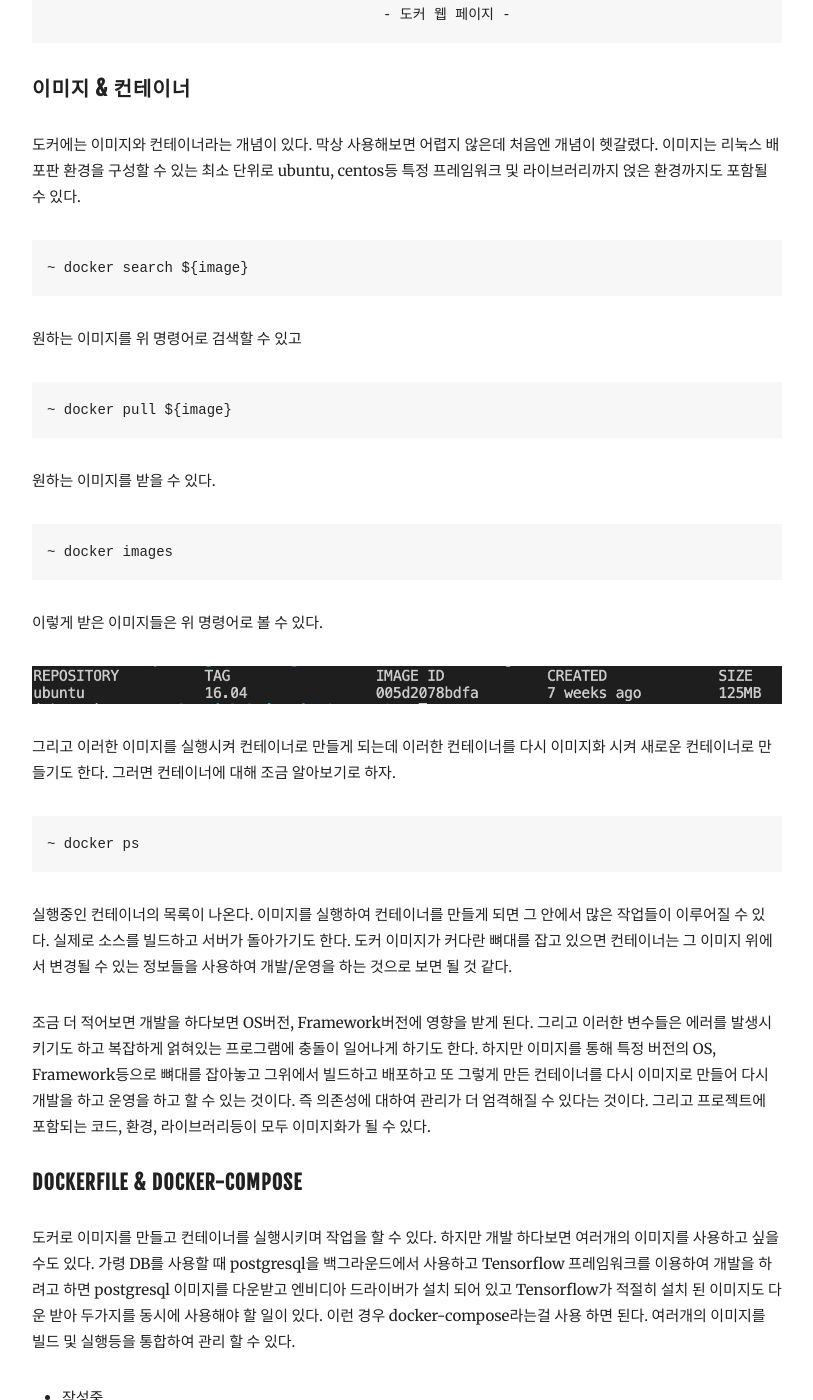
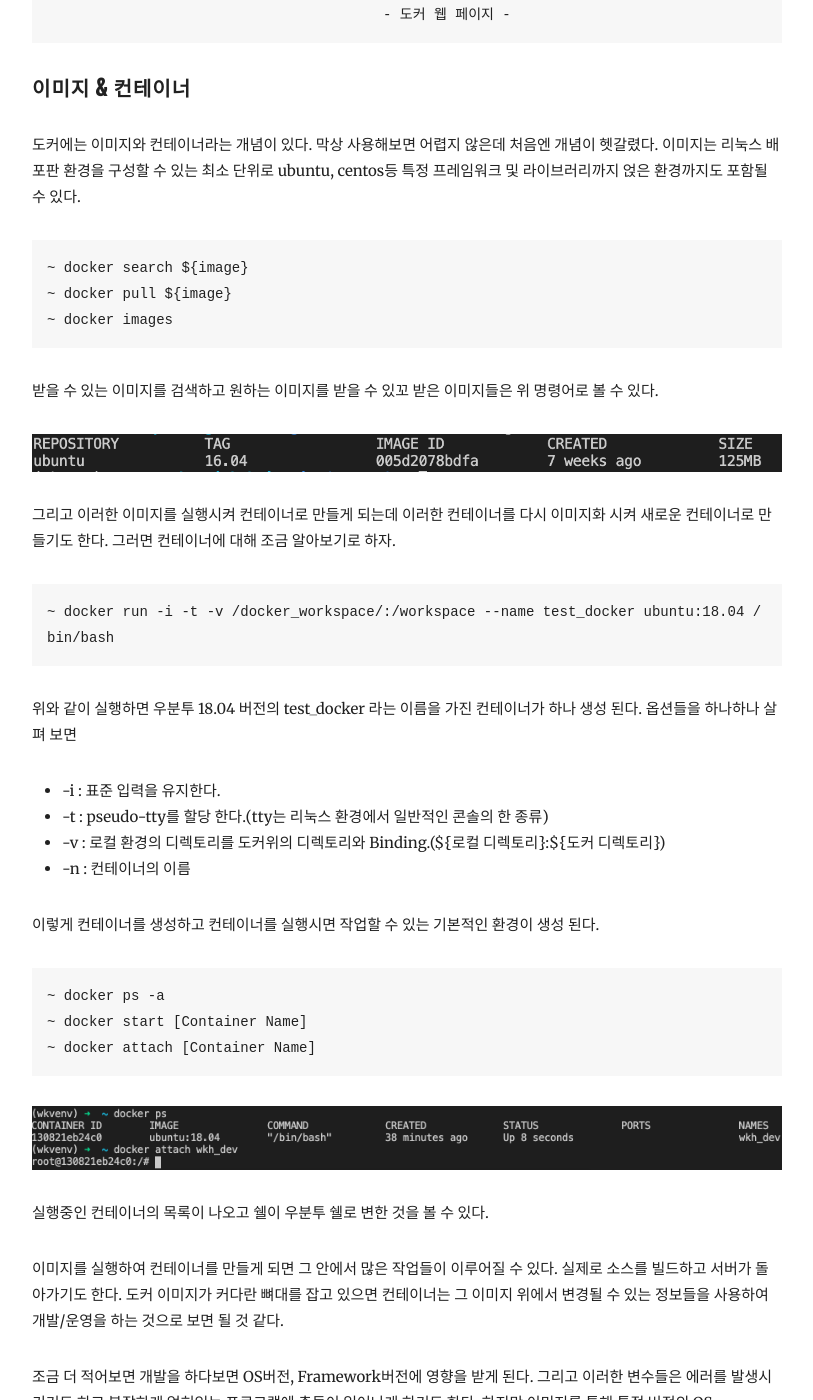
Before and after one commit to captwk5/captwk5.github.io, a Jekyll site: the page built from _posts/2020-06-03-basic-of-docker.md, in a window 1280 px wide and 1400 px high, scrolled down 1103 px. Shown: the whole window, without its empty margins (233-1046 px from the left). Built offline with Jekyll 4.4.1, drawn with Linux system fonts in a browser that asks for light colours; nearby versions of some CDN libraries.

Commit message:
docker basic

```diff
--- a/_posts/2020-06-03-basic-of-docker.md
+++ b/_posts/2020-06-03-basic-of-docker.md
@@ -22,21 +22,11 @@ tags:   [Development_Docker]
 
 {% highlight markdown %}
 ~ docker search ${image}
-{% endhighlight %}
-
-원하는 이미지를 위 명령어로 검색할 수 있고
-
-{% highlight markdown %}
 ~ docker pull ${image}
-{% endhighlight %}
-
-원하는 이미지를 받을 수 있다.
-
-{% highlight markdown %}
 ~ docker images
 {% endhighlight %}
 
-이렇게 받은 이미지들은 위 명령어로 볼 수 있다.
+받을 수 있는 이미지를 검색하고 원하는 이미지를 받을 수 있꼬 받은 이미지들은 위 명령어로 볼 수 있다.
 
 ![]({{site.baseurl}}/post_images/docker_images.jpg)
 
@@ -44,22 +34,31 @@ tags:   [Development_Docker]
 그러면 컨테이너에 대해 조금 알아보기로 하자.
 
 {% highlight markdown %}
-~ docker ps
+~ docker run -i -t -v /docker_workspace/:/workspace --name test_docker ubuntu:18.04 /bin/bash
 {% endhighlight %}
 
-실행중인 컨테이너의 목록이 나온다.
+위와 같이 실행하면 우분투 18.04 버전의 test_docker 라는 이름을 가진 컨테이너가 하나 생성 된다.
+옵션들을 하나하나 살펴 보면
+* -i : 표준 입력을 유지한다.
+* -t : pseudo-tty를 할당 한다.(tty는 리눅스 환경에서 일반적인 콘솔의 한 종류)
+* -v : 로컬 환경의 디렉토리를 도커위의 디렉토리와 Binding.(${로컬 디렉토리}:${도커 디렉토리})
+* -n : 컨테이너의 이름
+
+이렇게 컨테이너를 생성하고 컨테이너를 실행시면 작업할 수 있는 기본적인 환경이 생성 된다.
+
+{% highlight markdown %}
+~ docker ps -a
+~ docker start [Container Name]
+~ docker attach [Container Name]
+{% endhighlight %}
+
+![]({{site.baseurl}}/post_images/docker_container.jpg)
+
+실행중인 컨테이너의 목록이 나오고 쉘이 우분투 쉘로 변한 것을 볼 수 있다.
+
 이미지를 실행하여 컨테이너를 만들게 되면 그 안에서 많은 작업들이 이루어질 수 있다. 실제로 소스를 빌드하고 서버가 돌아가기도 한다.
 도커 이미지가 커다란 뼈대를 잡고 있으면 컨테이너는 그 이미지 위에서 변경될 수 있는 정보들을 사용하여 개발/운영을 하는 것으로 보면 될 것 같다.
 
 조금 더 적어보면 개발을 하다보면 OS버전, Framework버전에 영향을 받게 된다. 그리고 이러한 변수들은 에러를 발생시키기도 하고 복잡하게 얽혀있는 프로그램에
 충돌이 일어나게 하기도 한다. 하지만 이미지를 통해 특정 버전의 OS, Framework등으로 뼈대를 잡아놓고 그위에서 빌드하고 배포하고 또 그렇게 만든 컨테이너를
 다시 이미지로 만들어 다시 개발을 하고 운영을 하고 할 수 있는 것이다. 즉 의존성에 대하여 관리가 더 엄격해질 수 있다는 것이다. 그리고 프로젝트에 포함되는 코드, 환경, 라이브러리등이 모두 이미지화가 될 수 있다.
-
-#### Dockerfile & docker-compose
-
-도커로 이미지를 만들고 컨테이너를 실행시키며 작업을 할 수 있다.
-하지만 개발 하다보면 여러개의 이미지를 사용하고 싶을 수도 있다. 가령 DB를 사용할 때 postgresql을 백그라운드에서 사용하고 Tensorflow 프레임워크를 이용하여 개발을 하려고 하면 postgresql 이미지를 다운받고 엔비디아 드라이버가 설치 되어 있고 Tensorflow가 적절히 설치 된 이미지도 다운 받아 두가지를 동시에 사용해야 할 일이 있다.
-이런 경우 docker-compose라는걸 사용 하면 된다.
-여러개의 이미지를 빌드 및 실행등을 통합하여 관리 할 수 있다.
-
-- 작성중
```
Also changed, not shown: _pages/about.md (+6 -15 lines), post_images/legacy/etc.txt (added, +8 -0 lines), post_images/docker_container.jpg (added).
